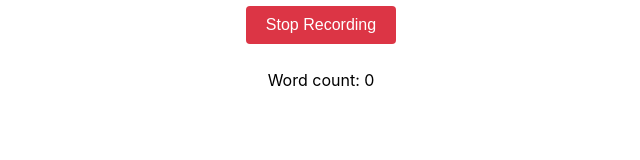
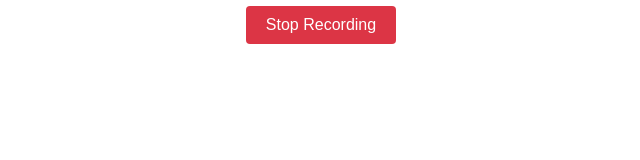
Before and after one commit to nivyosef12/Word_detector, a React (Create React App) app in the folder word-detector/: page / in a window 1280 px wide. Shown: the part 127-287 px from the top of the page, without its empty margins (319-959 px from the left). Built offline with nearby package versions, Linux system fonts and the light colour scheme.

Commit message:
hiding Word count paragraph

```diff
--- a/word-detector/src/AudioRecorder.js
+++ b/word-detector/src/AudioRecorder.js
@@ -1,3 +1,4 @@
+// TODO: count the num of toDEtect words in a sentence
 import React from 'react';
 import './AudioRecorder.css';
 
@@ -87,7 +88,7 @@ class AudioRecorder extends React.Component {
             Stop Recording
             </button>
             {recognized && <p className="recognized-text">Word "{this.toDetect}" detected!</p>}
-            <p>Word count: {wordCount}</p>
+            {recognized && <p>Word count: {wordCount}</p>}
         </div>
         );
     }
```
